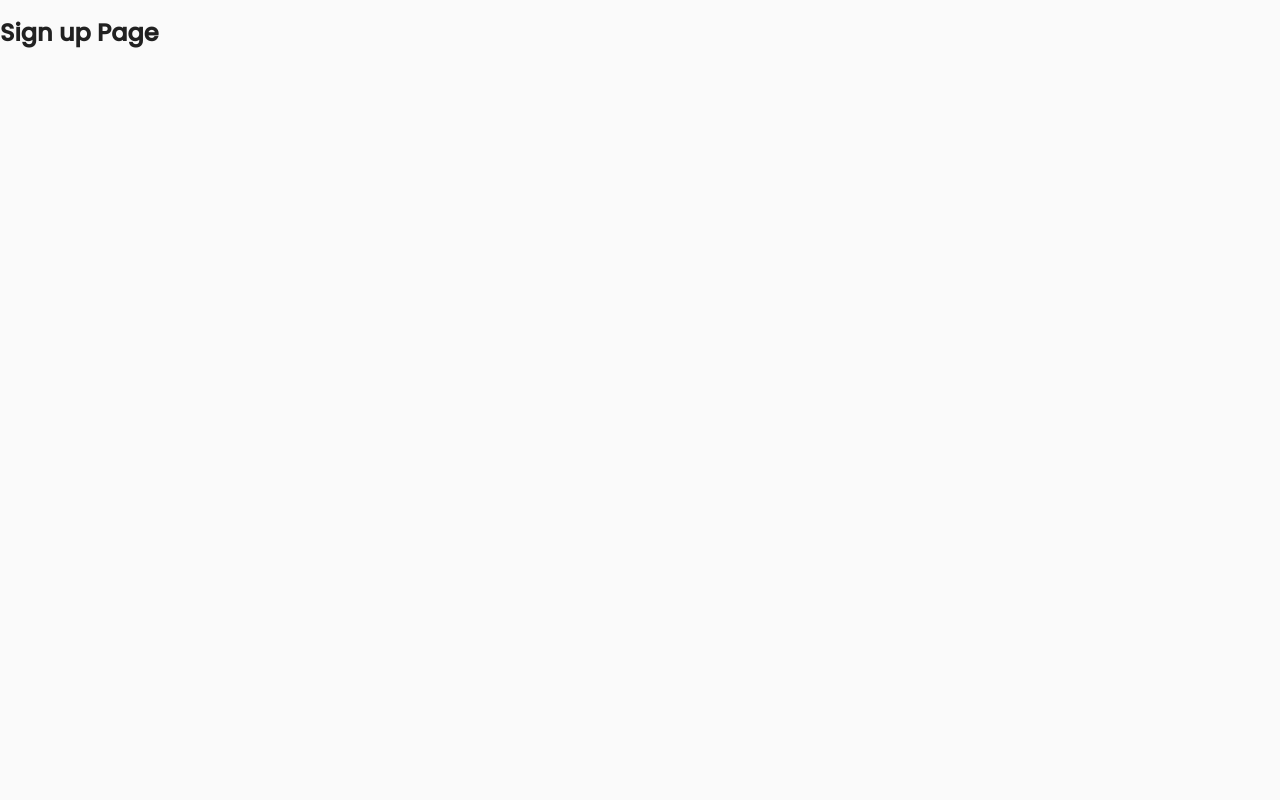
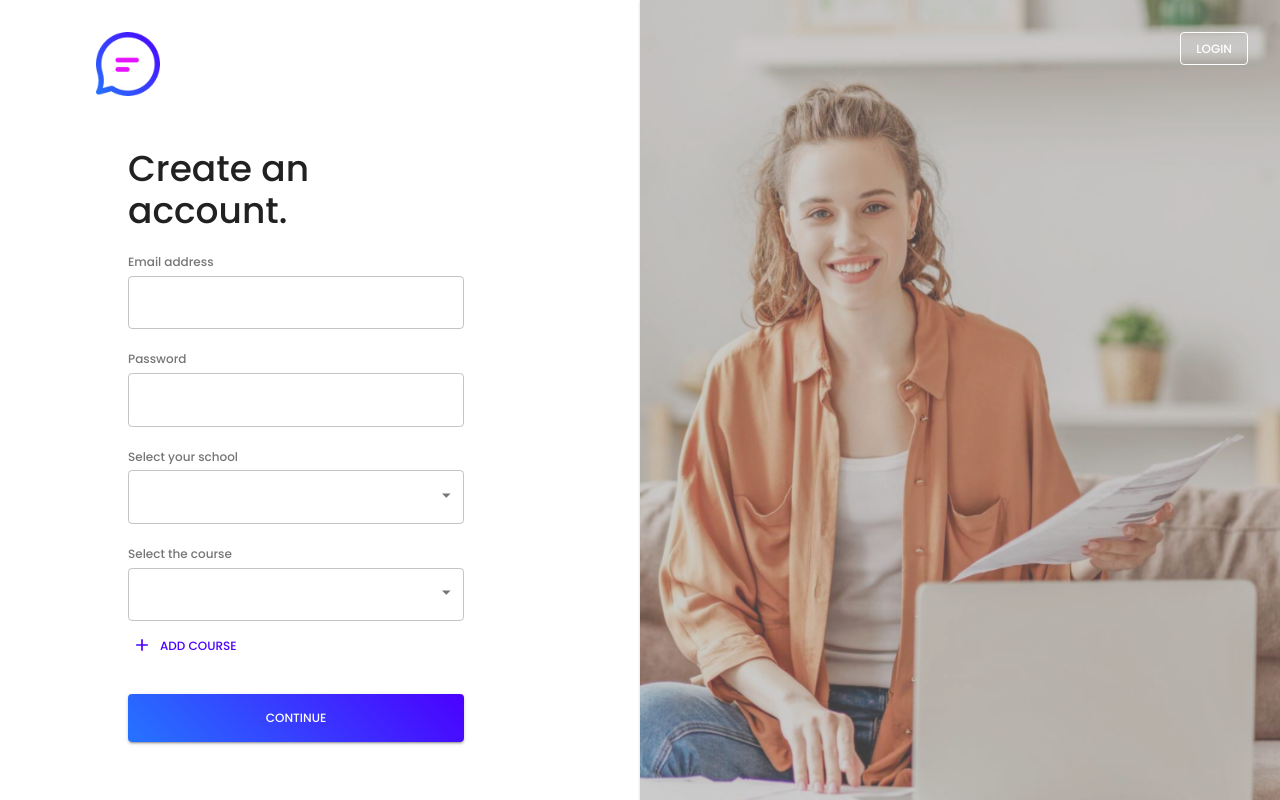
Before and after one commit to jonquag/Study-App, a React (Create React App) app in the folder client/: page /sign-up in a window 1280 px wide. Built offline with nearby package versions, Linux system fonts and the light colour scheme.

Commit message:
Added sign-up inputs fields without validation.
Added a simple mock data for universities and courses to populate the sign-up input fields.

```diff
--- a/client/src/App.js
+++ b/client/src/App.js
@@ -15,23 +15,23 @@ function App() {
             <CssBaseline>
                 <BrowserRouter>
                     <Switch>
-                        {/* Landing page temporarily redirects to login. */}
+                        {/* Landing page temporarily redirects to sign-up. */}
                         <Route
                             exact
                             path="/"
-                            render={() => <Redirect to="/login" />}
+                            render={() => <Redirect to="/sign-up" />}
                         />
 
                         <Route exact path="/login" component={Login} />
                         <Route exact path="/sign-up" component={Signup} />
 
-                        {/* Any other unknown paths redirects to login. */}
+                        {/* Any other unknown paths redirects to sign-up. */}
                         <Route
                             path="*"
                             render={props => (
                                 <Redirect
                                     to={{
-                                        pathname: '/login',
+                                        pathname: '/sign-up',
                                         state: { from: props.location },
                                     }}
                                 />
--- /dev/null
+++ b/client/src/data/mockData.js
@@ -0,0 +1,88 @@
+export const schools = [
+    {
+        id: 1,
+        name: 'University of Toronto',
+        courses: [
+            {
+                id: 1,
+                courseId: 2,
+                name: 'Art History and Visual Culture',
+            },
+            {
+                id: 2,
+                courseId: 3,
+                name: 'Environment and Health',
+            },
+            {
+                id: 3,
+                courseId: 5,
+                name: 'Political Science',
+            },
+        ],
+    },
+    {
+        id: 2,
+        name: 'Ryerson University',
+        courses: [
+            {
+                id: 1,
+                courseId: 1,
+                name: 'Applied Statistics',
+            },
+            {
+                id: 2,
+                courseId: 4,
+                name: 'Neuroscience',
+            },
+            {
+                id: 3,
+                courseId: 5,
+                name: 'Political Science',
+            },
+        ],
+    },
+    {
+        id: 3,
+        name: 'York University',
+        courses: [
+            {
+                id: 1,
+                courseId: 3,
+                name: 'Environment and Health',
+            },
+            {
+                id: 2,
+                courseId: 4,
+                name: 'Neuroscience',
+            },
+            {
+                id: 3,
+                courseId: 5,
+                name: 'Art History and Visual Culture',
+            },
+        ],
+    },
+];
+
+export const courses = [
+    {
+        id: 1,
+        name: 'Applied Statistics',
+    },
+    {
+        id: 2,
+        name: 'Art History and Visual Culture',
+    },
+    {
+        id: 3,
+        name: 'Environment and Health',
+    },
+    {
+        id: 4,
+        name: 'Neuroscience',
+    },
+    {
+        id: 5,
+        name: 'Political Science',
+    },
+];
--- a/client/src/pages/auth/Login.js
+++ b/client/src/pages/auth/Login.js
@@ -11,7 +11,7 @@ import {
 import { Link as RouterLink } from 'react-router-dom';
 
 import logo from '../../images/logo.png';
-import { useStyles } from './LoginStyles';
+import { useStyles } from './Styles';
 
 const Login = () => {
     const classes = useStyles();
@@ -61,7 +61,7 @@ const Login = () => {
                                 variant="inherit"
                                 underline="none"
                                 component={RouterLink}
-                                to="/login"
+                                to="/sign-up"
                             >
                                 <Button variant="outlined">Get started</Button>
                             </Link>
--- a/client/src/pages/auth/Sign-up.js
+++ b/client/src/pages/auth/Sign-up.js
@@ -1,9 +1,123 @@
-import React from 'react';
+import React, { useState } from 'react';
+import {
+    Grid,
+    Typography,
+    TextField,
+    FormHelperText,
+    Paper,
+    Link,
+    Button,
+    Select,
+    MenuItem,
+} from '@material-ui/core';
+import AddIcon from '@material-ui/icons/Add';
+import { Link as RouterLink } from 'react-router-dom';
+
+import logo from '../../images/logo.png';
+import { useStyles } from './Styles';
+import { schools, courses } from '../../data/mockData';
 
 const Signup = () => {
+    const classes = useStyles();
+    const [school, setSchool] = useState('');
+    const [course, setCourse] = useState('');
+
     return (
-        <div>
-            <h1>Sign up Page</h1>
+        <div className={classes.root}>
+            <Grid container>
+                <Grid
+                    item
+                    container
+                    md={6}
+                    direction="column"
+                    justify="flex-start"
+                    className={classes.formContainer}
+                >
+                    <Grid className={classes.logo}>
+                        <img src={logo} alt="logo"></img>
+                    </Grid>
+                    <Typography variant="h1" color="textPrimary">
+                        Create an account.
+                    </Typography>
+                    <form className={classes.form}>
+                        {/* <FormHelperText>Name</FormHelperText>
+                        <TextField
+                            variant="outlined"
+                            className={classes.textInput}
+                        /> */}
+                        <FormHelperText>Email address</FormHelperText>
+                        <TextField
+                            variant="outlined"
+                            className={classes.textInput}
+                        />
+                        <FormHelperText>Password</FormHelperText>
+                        <TextField
+                            variant="outlined"
+                            type="password"
+                            className={classes.textInput}
+                        />
+                        <FormHelperText>Select your school</FormHelperText>
+                        <Select
+                            value={school}
+                            variant="outlined"
+                            onChange={e => setSchool(e.target.value)}
+                        >
+                            {schools.map(school => {
+                                return (
+                                    <MenuItem
+                                        key={school.id}
+                                        value={school.name}
+                                    >
+                                        {school.name}
+                                    </MenuItem>
+                                );
+                            })}
+                        </Select>
+
+                        {/* TODO: courses needs to be based on selected school */}
+                        <FormHelperText>Select the course</FormHelperText>
+                        <Select
+                            value={course}
+                            variant="outlined"
+                            onChange={e => setCourse(e.target.value)}
+                        >
+                            {courses.map(course => {
+                                return (
+                                    <MenuItem
+                                        key={course.id}
+                                        value={course.name}
+                                    >
+                                        {course.name}
+                                    </MenuItem>
+                                );
+                            })}
+                        </Select>
+                        <Grid style={{ marginTop: 8 }}>
+                            <Button color="primary" startIcon={<AddIcon />}>
+                                Add course
+                            </Button>
+                        </Grid>
+                        <Button variant="contained" className={classes.button}>
+                            Continue
+                        </Button>
+                    </form>
+                </Grid>
+                <Grid item md={6}>
+                    <Paper className={classes.paper}>
+                        <div className={classes.dark_overlay}>
+                            <Link
+                                color="inherit"
+                                variant="inherit"
+                                underline="none"
+                                component={RouterLink}
+                                to="/login"
+                            >
+                                <Button variant="outlined">Login</Button>
+                            </Link>
+                        </div>
+                    </Paper>
+                </Grid>
+            </Grid>
         </div>
     );
 };
```
Also changed, not shown: client/src/pages/auth/Styles.js (renamed from client/src/pages/auth/LoginStyles.js).
